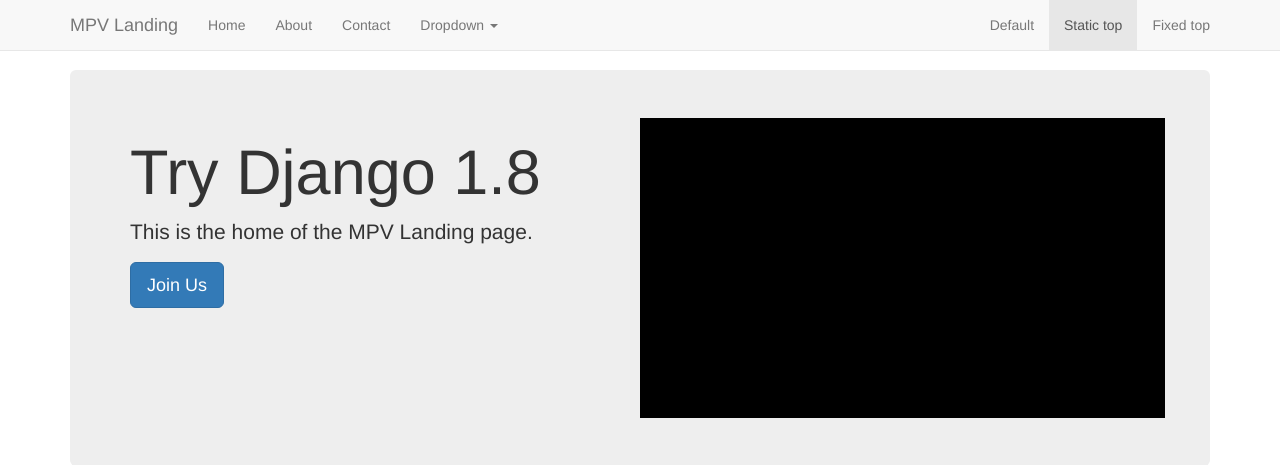
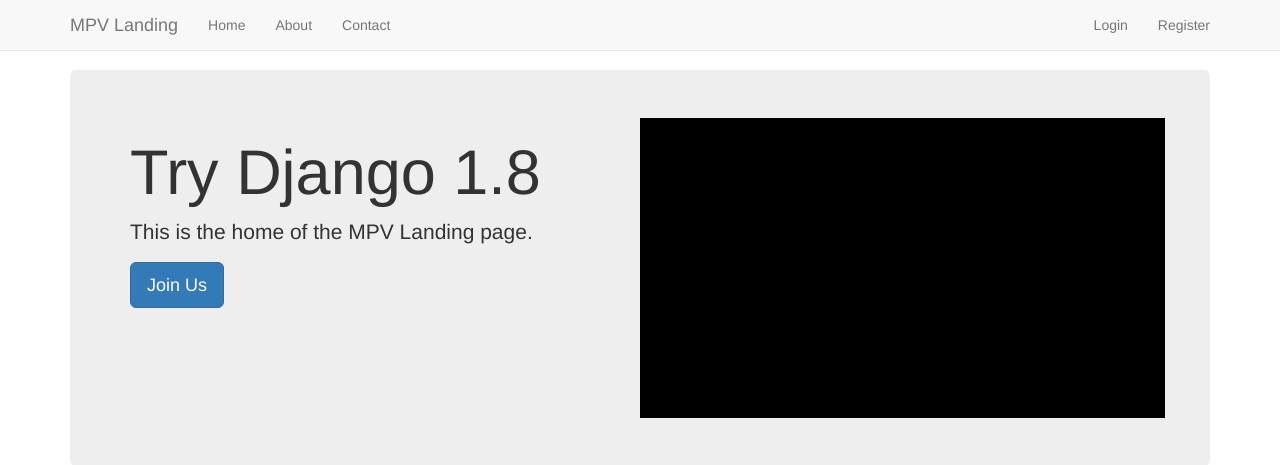
Before and after one commit to saurabhs92/mpvlanding, a Django app: page / in a window 1280 px wide. Shown: the top 465 px of the page. Run offline with Django 3.2, Linux system fonts and the light colour scheme; some libraries are stand-ins or nearby versions.

Commit message:
Added navbar links for Login and Register.

```diff
--- a/src/templates/navbar.html
+++ b/src/templates/navbar.html
@@ -15,7 +15,7 @@
             <li><a href="{% url 'home' %}">Home</a></li>
             <li><a href="{% url 'about' %}">About</a></li>
             <li><a href="{% url 'contact' %}">Contact</a></li>
-            <li class="dropdown">
+            <!--<li class="dropdown">
               <a href="#" class="dropdown-toggle" data-toggle="dropdown" role="button" aria-haspopup="true" aria-expanded="false">Dropdown <span class="caret"></span></a>
               <ul class="dropdown-menu">
                 <li><a href="#">Action</a></li>
@@ -26,12 +26,15 @@
                 <li><a href="#">Separated link</a></li>
                 <li><a href="#">One more separated link</a></li>
               </ul>
-            </li>
+            </li>-->
           </ul>
           <ul class="nav navbar-nav navbar-right">
-            <li><a href="../navbar/">Default</a></li>
-            <li class="active"><a href="./">Static top <span class="sr-only">(current)</span></a></li>
-            <li><a href="../navbar-fixed-top/">Fixed top</a></li>
+	    {% if request.user.is_authenticated %}
+            <li><a href="{% url 'auth_logout' %}">Logout</a></li>
+	    {% else %}
+            <li><a href="{% url 'auth_login' %}">Login</a></li>
+            <li><a href="{% url 'registration_register' %}">Register</a></li>
+	    {% endif %}
           </ul>
         </div><!--/.nav-collapse -->
       </div>
--- a/src/templates/registartion/logout.html
+++ b/src/templates/registartion/logout.html
@@ -2,5 +2,5 @@
 {% load i18n %}
 
 {% block content %}
-<p class='text-align-center lead'>You have successfully logged out.</p><p class='text-align-center lead'><a href="{% url 'auth_login' %}">Login</a></p></p>
+<p class='text-align-center lead'>You have successfully logged out.</p><p class='text-align-center lead'><a href="{% url 'auth_login' %}">Login</a></p>
 {% endblock %}
```
Also changed, not shown: src/db.sqlite3.
